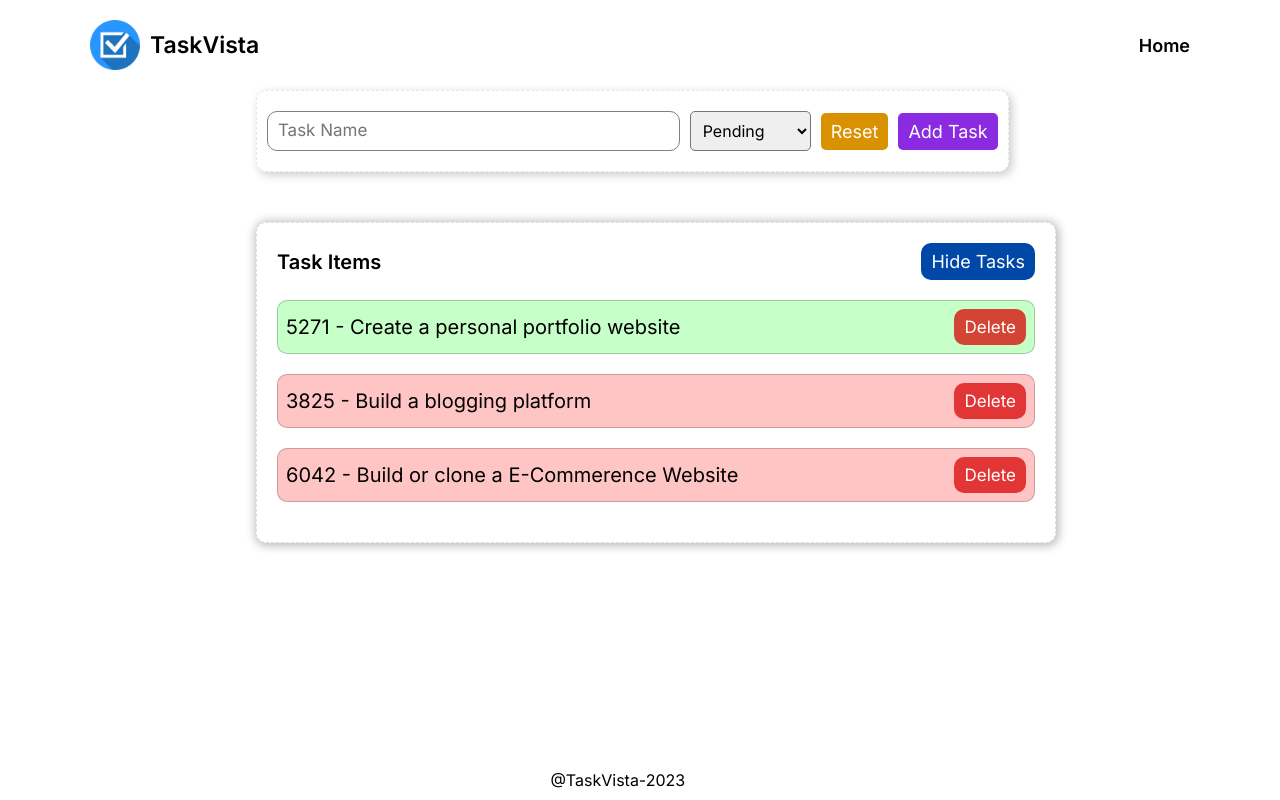
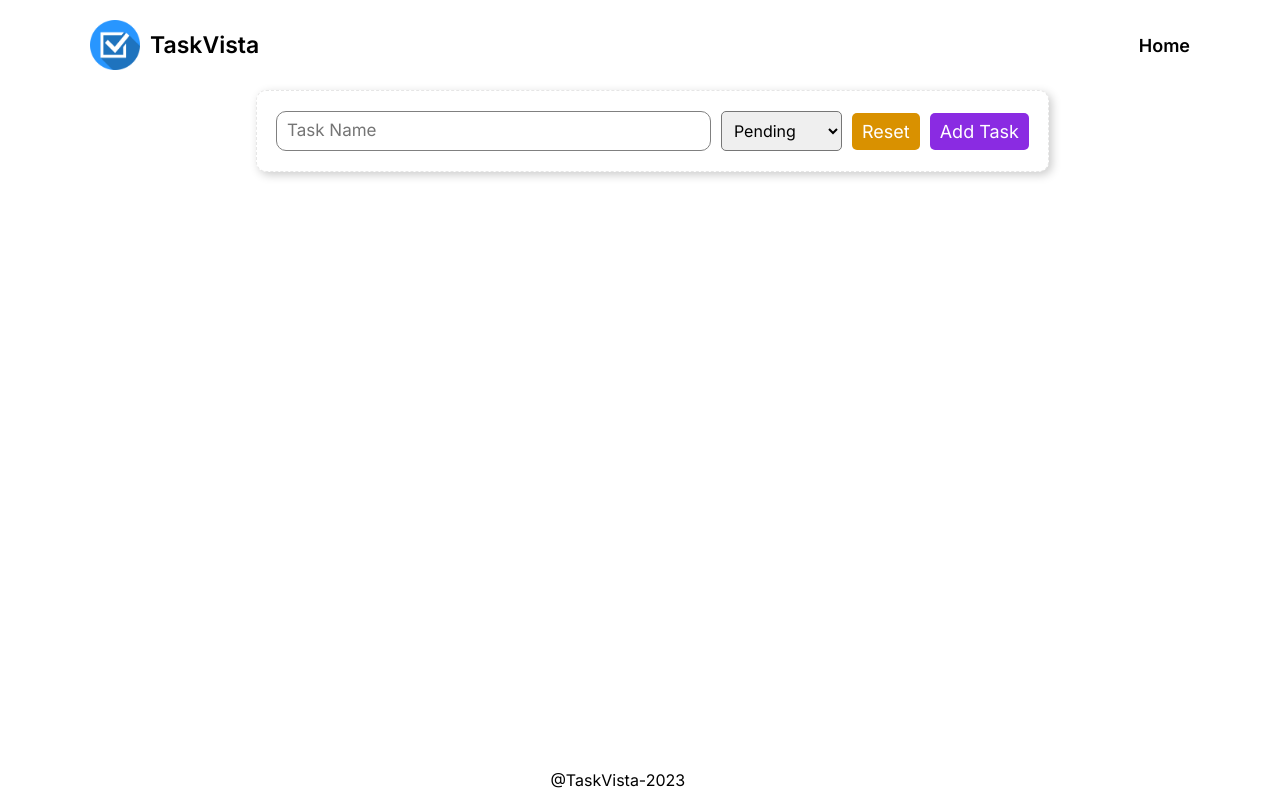
Before and after one commit to Saketh-Reddy-Bejadi/TaskProject, a React (Create React App) app in the folder mp_app/: page / in a window 1280 px wide. Built offline with nearby package versions, Linux system fonts and the light colour scheme.

Commit message:
done with adding and rendering tasks

```diff
--- a/mp_app/src/App.css
+++ b/mp_app/src/App.css
@@ -15,7 +15,7 @@
   border-radius: 10px;
   list-style-type: none;
   font-size: 20px;
-  box-shadow: 1px 1px 10px  2px rgba(0, 0, 0, 0.267);
+  box-shadow: 1px 1px 10px  2px rgba(156, 156, 156, 0.267);
   margin-top: 50px;
   border: 1px dashed rgba(0, 0, 0, 0.132);
 }
@@ -89,7 +89,7 @@ button {
   cursor: pointer;
 }
 #taskName{
-  width:55%;
+  width:435px;
   height: 40px;
   padding: 10px;
   border-radius: 10px;
@@ -102,7 +102,7 @@ button {
   font-size: 18px;
 }
 .AddTaskform{
-  width: 98%;
+  width: 793px;
   display: flex;
   align-items: center;
   justify-content: center;
--- a/mp_app/src/components/AddTask.js
+++ b/mp_app/src/components/AddTask.js
@@ -1,6 +1,6 @@
 import { useState } from "react";
 
-export const AddTask = () => {
+export const AddTask = ({tasks,setTasks}) => {
   const [taskValue,setTaskValue] =useState("");
   const [progress,setProgress]=useState(false);
 
@@ -9,18 +9,24 @@ export const AddTask = () => {
   }
 
   function handleReset() {
-    setTaskValue("")
-    setProgress(false)
+    setTaskValue("");
+    setProgress(false);
   }
   const handleSubmit=(event) =>{
     event.preventDefault();
     const task={
-      id:Math.floor(Math.random()*10000000),
+      id:Math.floor(Math.random()*100),
       name:taskValue,
       completed:Boolean(progress)
     }
-    console.log(task);
-    setTaskValue("")
+    if (task.name!=="") {
+      setTasks([...tasks,task]);
+    }
+    else{
+      alert("Task Name cannot be empty..!");
+    }
+    setTaskValue("");
+    setProgress("");
   }
 
   return (
@@ -33,9 +39,7 @@ export const AddTask = () => {
             </select>
             <button onClick={handleReset} id="Resetbtn" type="reset">Reset</button>
             <button type="submit" id="AddTaskbtn">Add Task</button>
-
         </form>
-        <p>{taskValue}</p>
     </div>
   )
 }
--- a/mp_app/src/components/TaskList.js
+++ b/mp_app/src/components/TaskList.js
@@ -6,9 +6,7 @@ import { AddTask } from "./AddTask";
 export const TaskList = () => {
 
     const [tasks,setTasks]=useState([
-        {id:5271,name:"Create a personal portfolio website",completed:true},
-        {id:3825,name:"Build a blogging platform",completed:false},
-        {id:6042,name:"Build or clone a E-Commerence Website",completed:false},
+
       ])
 
 
@@ -20,7 +18,7 @@ export const TaskList = () => {
 
   return (
     <div className="content" >
-        <AddTask/>
+        <AddTask tasks={tasks} setTasks={setTasks}/>
         <ul className={tasks.length!==0?`TaskItems`:''}>
             <div className={tasks.length!==0?'topSec':'disnone'} >
             <p>Task Items</p>
```
